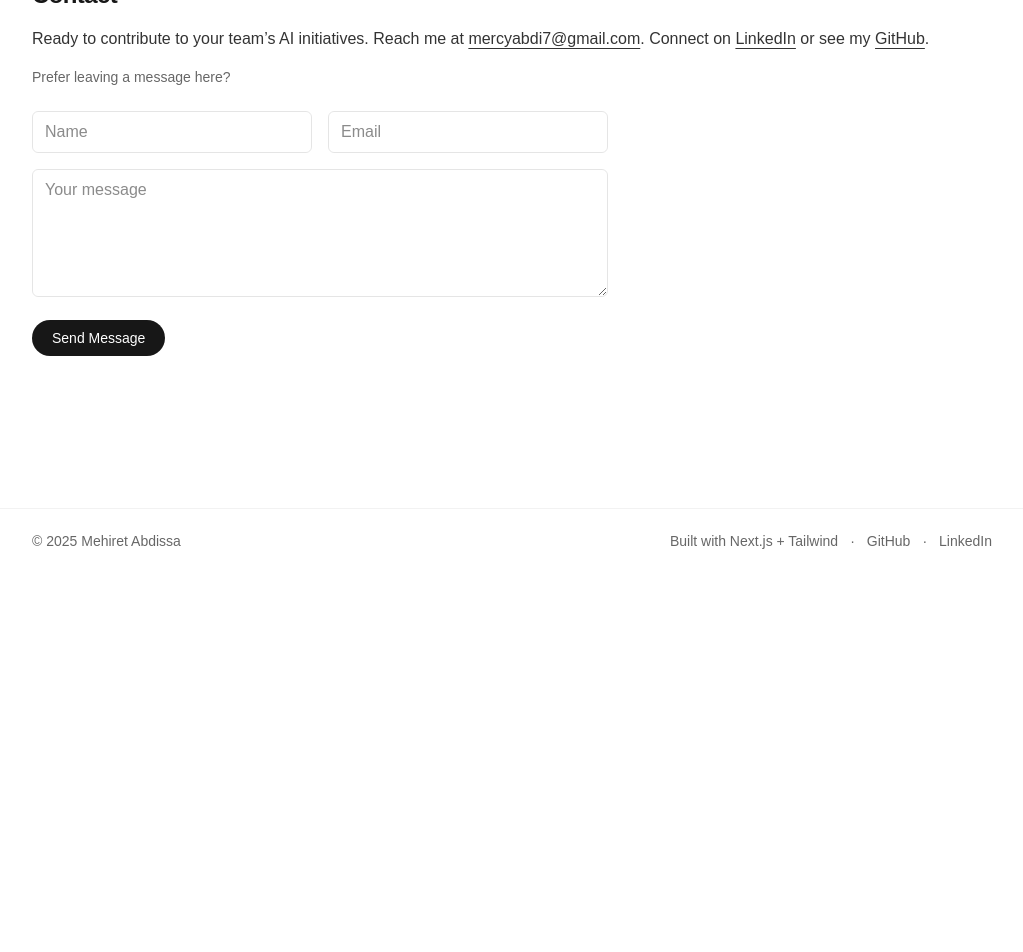
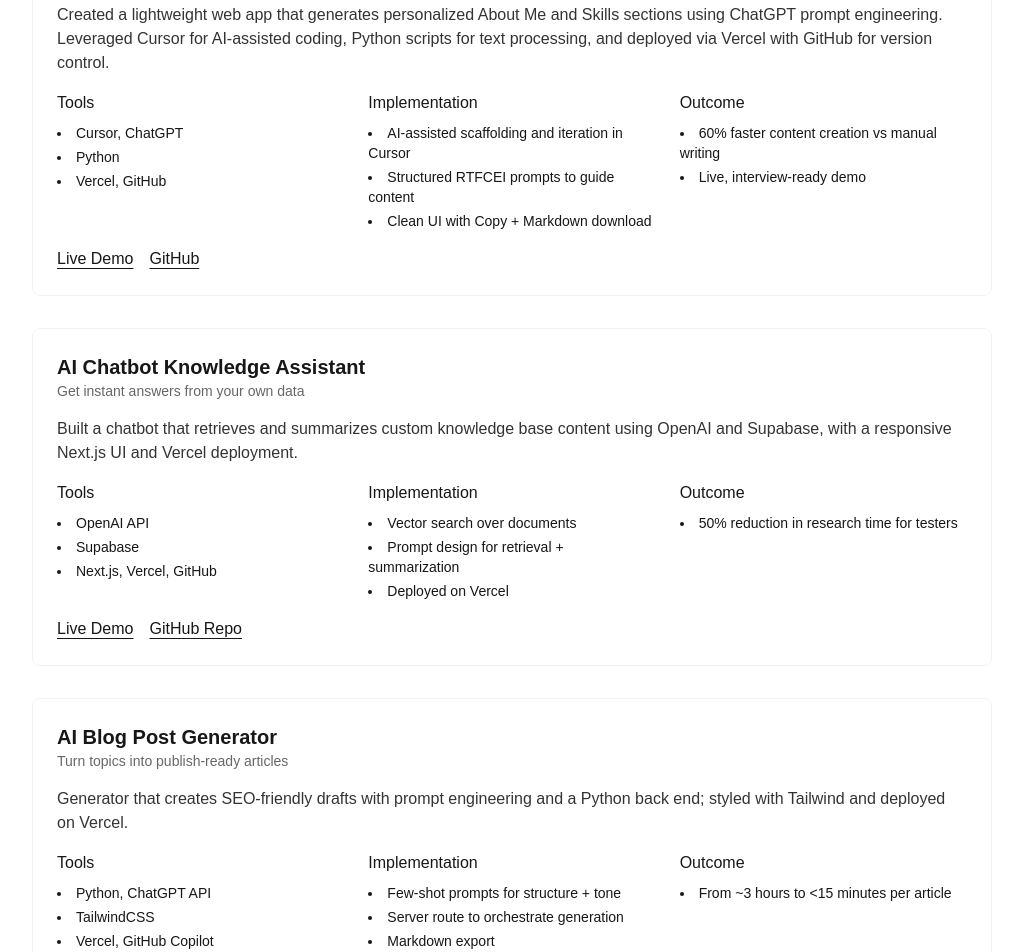
Before and after one commit to Mercynow21/milli_portfolio, a Next.js app: page / in a window 1280 px wide. Shown: the part 2620-3572 px from the top of the page, without its empty margins (128-1151 px from the left). Before the commit the page ends 3193 px from the top, so only its background shows below. Built offline with nearby package versions, Linux system fonts and the light colour scheme.

Commit message:
feat(projects): add three AI projects and fix HTML escape; ready for deploy

```diff
--- a/src/app/page.tsx
+++ b/src/app/page.tsx
@@ -128,7 +128,133 @@
             </div>
           </article>
 
+          {/* AI-Powered Portfolio Generator */}
+          <article className="rounded-lg border border-black/5 dark:border-white/10 p-6">
+            <div className="flex items-start justify-between gap-4 flex-wrap">
+              <div>
+                <h3 className="text-xl font-semibold">AI-Powered Portfolio Generator</h3>
+                <p className="text-sm text-black/60 dark:text-white/60">Build professional portfolios in minutes</p>
+              </div>
+            </div>
+            <p className="mt-4 text-black/80 dark:text-white/80">
+              Created a lightweight web app that generates personalized About Me and Skills sections using ChatGPT
+              prompt engineering. Leveraged Cursor for AI-assisted coding, Python scripts for text processing, and
+              deployed via Vercel with GitHub for version control.
+            </p>
+            <div className="mt-4 grid grid-cols-1 md:grid-cols-3 gap-6">
+              <div>
+                <h4 className="font-medium">Tools</h4>
+                <ul className="mt-2 space-y-1 list-disc list-inside text-sm">
+                  <li>Cursor, ChatGPT</li>
+                  <li>Python</li>
+                  <li>Vercel, GitHub</li>
+                </ul>
+              </div>
+              <div>
+                <h4 className="font-medium">Implementation</h4>
+                <ul className="mt-2 space-y-1 list-disc list-inside text-sm">
+                  <li>AI-assisted scaffolding and iteration in Cursor</li>
+                  <li>Structured RTFCEI prompts to guide content</li>
+                  <li>Clean UI with Copy + Markdown download</li>
+                </ul>
+              </div>
+              <div>
+                <h4 className="font-medium">Outcome</h4>
+                <ul className="mt-2 space-y-1 list-disc list-inside text-sm">
+                  <li>60% faster content creation vs manual writing</li>
+                  <li>Live, interview-ready demo</li>
+                </ul>
+              </div>
+            </div>
+            <div className="mt-4 flex items-center gap-4">
+              <a href="https://milli-portfolio-5s47.vercel.app" target="_blank" rel="noreferrer" className="underline underline-offset-4">Live Demo</a>
+              <a href="https://github.com/Mercynow21" target="_blank" rel="noreferrer" className="underline underline-offset-4">GitHub</a>
+            </div>
+          </article>
 
+          {/* AI Chatbot Knowledge Assistant */}
+          <article className="rounded-lg border border-black/5 dark:border-white/10 p-6">
+            <div className="flex items-start justify-between gap-4 flex-wrap">
+              <div>
+                <h3 className="text-xl font-semibold">AI Chatbot Knowledge Assistant</h3>
+                <p className="text-sm text-black/60 dark:text-white/60">Get instant answers from your own data</p>
+              </div>
+            </div>
+            <p className="mt-4 text-black/80 dark:text-white/80">
+              Built a chatbot that retrieves and summarizes custom knowledge base content using OpenAI and Supabase,
+              with a responsive Next.js UI and Vercel deployment.
+            </p>
+            <div className="mt-4 grid grid-cols-1 md:grid-cols-3 gap-6">
+              <div>
+                <h4 className="font-medium">Tools</h4>
+                <ul className="mt-2 space-y-1 list-disc list-inside text-sm">
+                  <li>OpenAI API</li>
+                  <li>Supabase</li>
+                  <li>Next.js, Vercel, GitHub</li>
+                </ul>
+              </div>
+              <div>
+                <h4 className="font-medium">Implementation</h4>
+                <ul className="mt-2 space-y-1 list-disc list-inside text-sm">
+                  <li>Vector search over documents</li>
+                  <li>Prompt design for retrieval + summarization</li>
+                  <li>Deployed on Vercel</li>
+                </ul>
+              </div>
+              <div>
+                <h4 className="font-medium">Outcome</h4>
+                <ul className="mt-2 space-y-1 list-disc list-inside text-sm">
+                  <li>50% reduction in research time for testers</li>
+                </ul>
+              </div>
+            </div>
+            <div className="mt-4 flex items-center gap-4">
+              <a href="#" className="underline underline-offset-4">Live Demo</a>
+              <a href="#" className="underline underline-offset-4">GitHub Repo</a>
+            </div>
+          </article>
+
+          {/* AI Blog Post Generator */}
+          <article className="rounded-lg border border-black/5 dark:border-white/10 p-6">
+            <div className="flex items-start justify-between gap-4 flex-wrap">
+              <div>
+                <h3 className="text-xl font-semibold">AI Blog Post Generator</h3>
+                <p className="text-sm text-black/60 dark:text-white/60">Turn topics into publish‑ready articles</p>
+              </div>
+            </div>
+            <p className="mt-4 text-black/80 dark:text-white/80">
+              Generator that creates SEO‑friendly drafts with prompt engineering and a Python back end; styled with
+              Tailwind and deployed on Vercel.
+            </p>
+            <div className="mt-4 grid grid-cols-1 md:grid-cols-3 gap-6">
+              <div>
+                <h4 className="font-medium">Tools</h4>
+                <ul className="mt-2 space-y-1 list-disc list-inside text-sm">
+                  <li>Python, ChatGPT API</li>
+                  <li>TailwindCSS</li>
+                  <li>Vercel, GitHub Copilot</li>
+                </ul>
+              </div>
+              <div>
+                <h4 className="font-medium">Implementation</h4>
+                <ul className="mt-2 space-y-1 list-disc list-inside text-sm">
+                  <li>Few‑shot prompts for structure + tone</li>
+                  <li>Server route to orchestrate generation</li>
+                  <li>Markdown export</li>
+                </ul>
+              </div>
+              <div>
+                <h4 className="font-medium">Outcome</h4>
+                <ul className="mt-2 space-y-1 list-disc list-inside text-sm">
+                  <li>From ~3 hours to &lt;15 minutes per article</li>
+                </ul>
+              </div>
+            </div>
+            <div className="mt-4 flex items-center gap-4">
+              <a href="#" className="underline underline-offset-4">Live Demo</a>
+              <a href="#" className="underline underline-offset-4">GitHub Repo</a>
+            </div>
+          </article>
         </div>
       </section>
 
```
